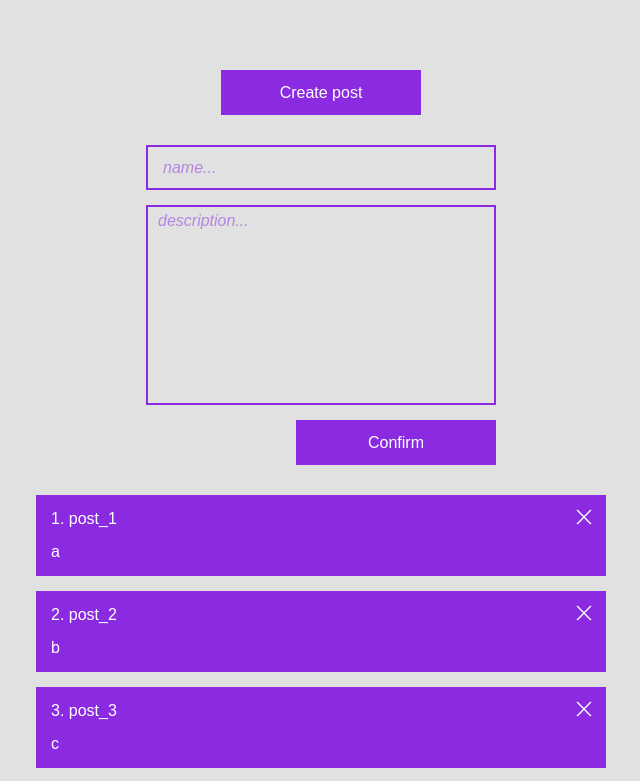
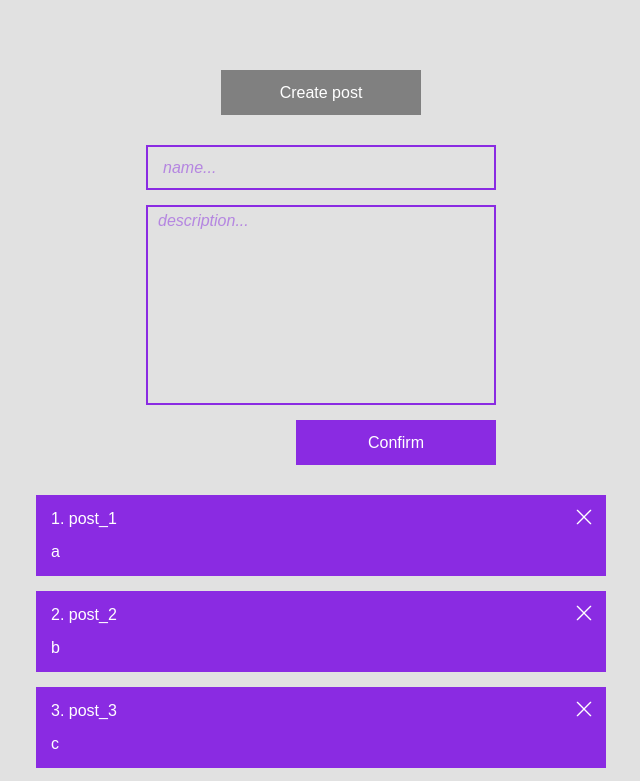
Before and after one commit to YuriProkopenko/posts, a React (Create React App) app: page / in a window 1280 px wide. Shown: the top 781 px of the page, without its empty margins (319-959 px from the left). Built offline with nearby package versions, Linux system fonts and the light colour scheme.

Commit message:
making create posts logic

```diff
--- a/src/App.jsx
+++ b/src/App.jsx
@@ -9,14 +9,19 @@ import styles from "./App.module.css";
 const App = () => {
   const [posts, setPosts] = useState(postsData);
 
+  const handleCreatePost = (post) => {
+    setPosts([...posts, post]);
+    console.log(posts);
+  };
+
   return (
     <div className={styles["wrapper"]}>
       <div className={styles["content"]}>
         <div className={styles["create-btn"]}>
-          <Button>Create post</Button>
+          <Button disabled>Create post</Button>
         </div>
         <div className={styles["create-form"]}>
-          <PostsForm />
+          <PostsForm onCreatePost={handleCreatePost} />
         </div>
         <section className={styles["posts"]}>
           <PostList posts={posts} />
--- a/src/UI/Button.jsx
+++ b/src/UI/Button.jsx
@@ -1,8 +1,12 @@
 import styles from "./Button.module.css";
 
-const Button = ({ children, ...props }) => {
+const Button = ({ children, disabled, onClick }) => {
   return (
-    <button className={styles["wrapper"]} {...props}>
+    <button
+      className={`${styles["wrapper"]} ${disabled ? styles["disabled"] : ""}`}
+      disabled={disabled}
+      onClick={onClick}
+    >
       {children}
     </button>
   );
--- a/src/UI/Button.module.css
+++ b/src/UI/Button.module.css
@@ -16,3 +16,11 @@
   color: blueviolet;
   background: transparent;
 }
+
+.disabled,
+.disabled:hover {
+  cursor: default;
+  color: #fff;
+  background: grey;
+  border: 2px solid grey;
+}
--- a/src/UI/TextArea.jsx
+++ b/src/UI/TextArea.jsx
@@ -1,11 +1,13 @@
 import styles from "./TextArea.module.css";
 
-const TextArea = ({ placeholder }) => {
+const TextArea = ({ placeholder, value, onChange }) => {
   return (
     <textarea
       className={styles["wrapper"]}
       placeholder={placeholder}
-    ></textarea>
+      value={value}
+      onChange={onChange}
+    />
   );
 };
 
--- a/src/UI/TextInput.jsx
+++ b/src/UI/TextInput.jsx
@@ -1,8 +1,13 @@
 import styles from "./TextInput.module.css";
 
-const TextInput = ({ placeholder, ...props }) => {
+const TextInput = ({ placeholder, value, onChange }) => {
   return (
-    <input className={styles["wrapper"]} placeholder={placeholder}></input>
+    <input
+      className={styles["wrapper"]}
+      placeholder={placeholder}
+      value={value}
+      onChange={onChange}
+    ></input>
   );
 };
 
--- a/src/components/PostsForm.jsx
+++ b/src/components/PostsForm.jsx
@@ -3,14 +3,36 @@ import TextArea from "../UI/TextArea";
 import Button from "../UI/Button";
 
 import styles from "./PostsForm.module.css";
+import { useState } from "react";
 
-const PostsForm = () => {
+const PostsForm = ({ onCreatePost }) => {
+  const [post, setPost] = useState({ name: "", description: "" });
+
+  const handleNewPost = (e) => {
+    e.preventDefault();
+    const newPost = { id: Date.now(), ...post };
+    onCreatePost(newPost);
+    setPost((post) => (post = { name: "", description: "" }));
+  };
+
   return (
     <div className={styles["wrapper"]}>
-      <TextInput placeholder="name..." />
-      <TextArea placeholder="description..." />
+      <TextInput
+        placeholder="name..."
+        value={post.name}
+        onChange={(e) =>
+          setPost((post) => (post = { ...post, name: e.target.value }))
+        }
+      />
+      <TextArea
+        placeholder="description..."
+        value={post.description}
+        onChange={(e) =>
+          setPost((post) => (post = { ...post, description: e.target.value }))
+        }
+      />
       <div className={styles["confirm-btn"]}>
-        <Button>Confirm</Button>
+        <Button onClick={handleNewPost}>Confirm</Button>
       </div>
     </div>
   );
```
